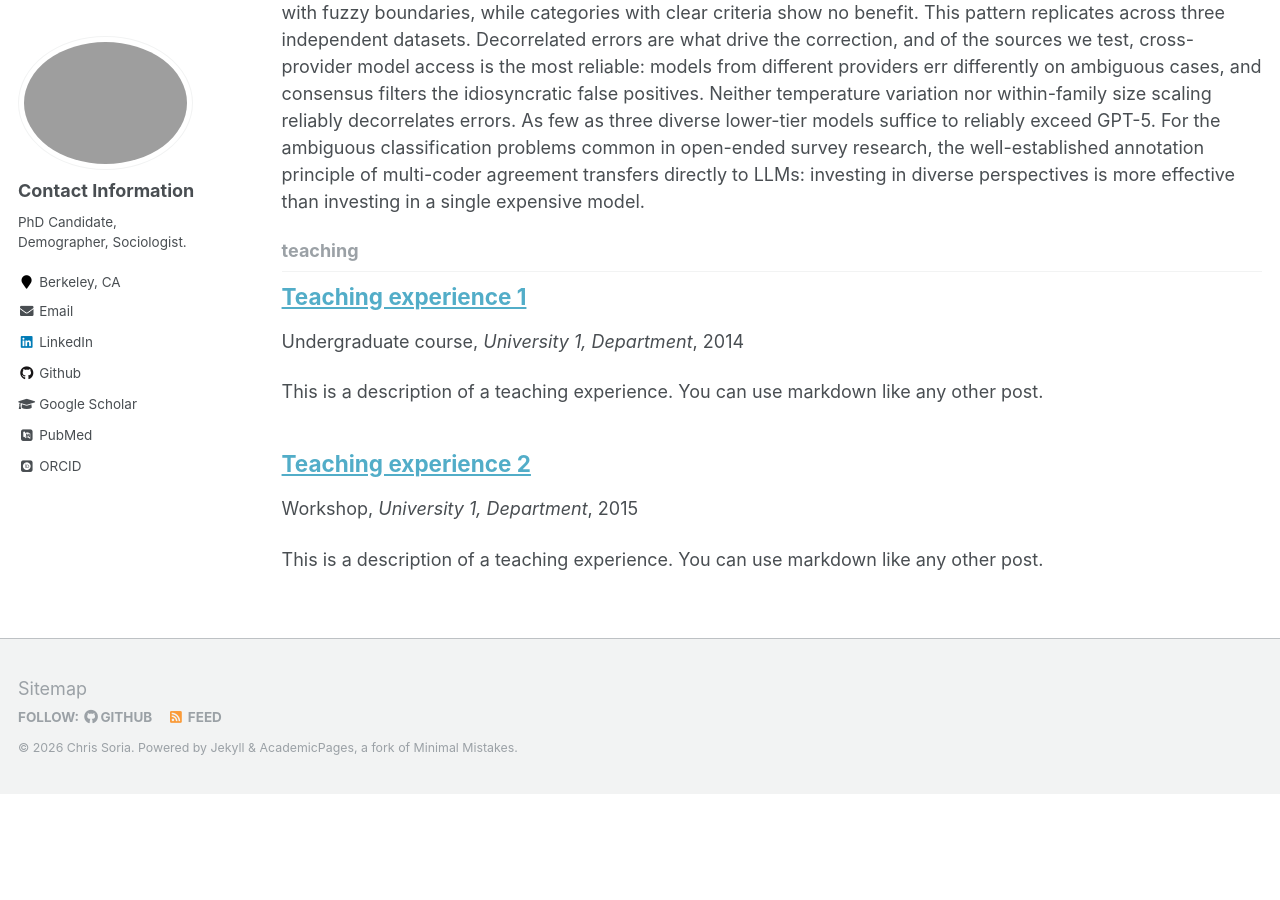
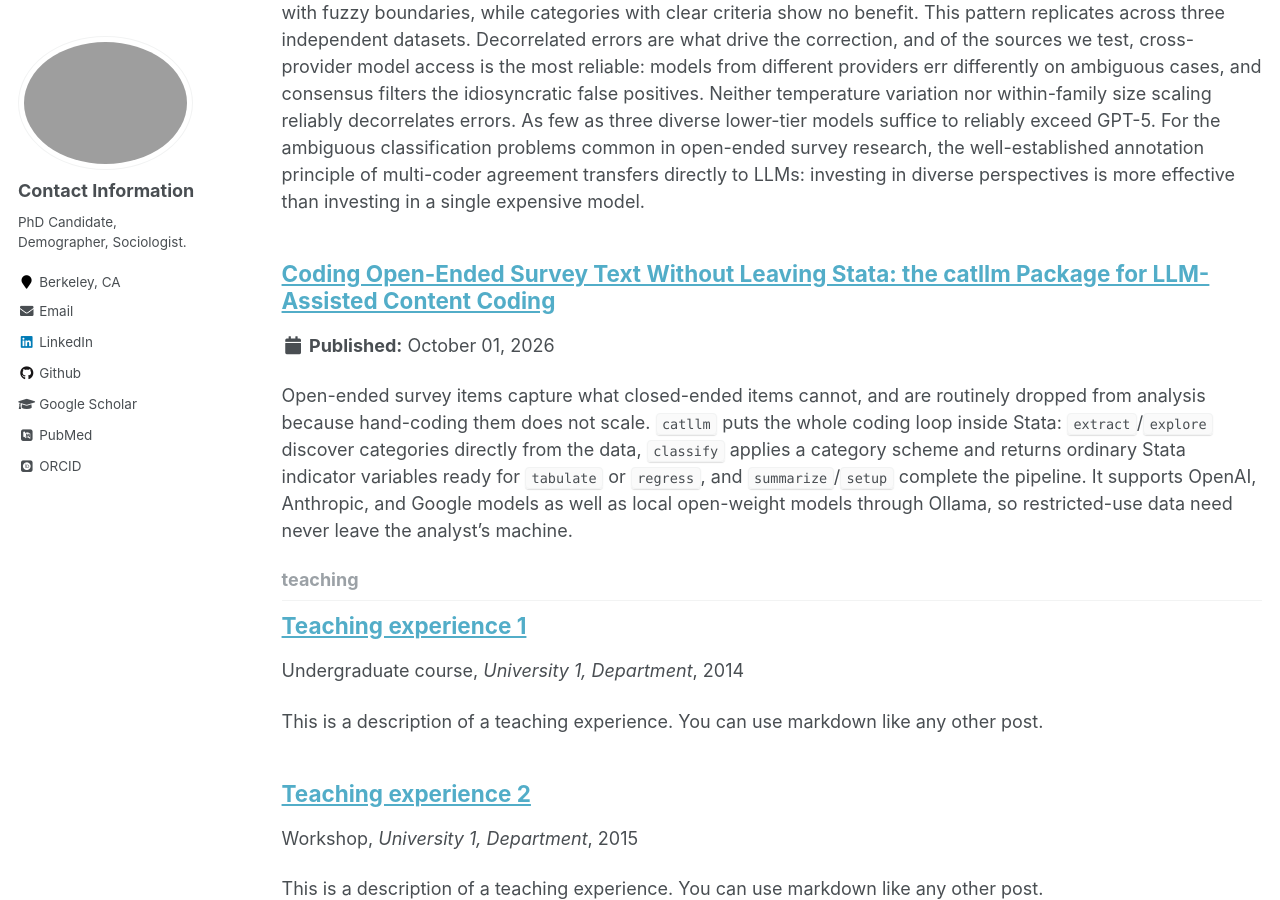
Before and after one commit to chrissoria/chrissoria.github.io, a Jekyll site: the page built from _pages/collection-archive.html, in a window 1280 px wide and 900 px high, scrolled down 12598 px. Built offline with Jekyll 4.4.1, drawn with Linux system fonts in a browser that asks for light colours; some web fonts are replaced; before the commit the page ends 13392 px from its top, so only the background shows below that.

Commit message:
Add Stata Conference 2026 poster and install instructions
Poster was shared in the conference proceedings rather than
presented in person; page links to the PDF and gives Stata
install steps for catllm.

Co-Authored-By: Claude Sonnet 5 <noreply@anthropic.com>

````diff
--- /dev/null
+++ b/_talks/2026-10-01-talk-21.md
@@ -0,0 +1,51 @@
+---
+title: "Coding Open-Ended Survey Text Without Leaving Stata: the catllm Package for LLM-Assisted Content Coding"
+collection: talks
+type: "Poster"
+permalink: /talks/2026-10-01-talk-21
+venue: "2026 Stata Conference"
+date: 2026-10-01
+location: "Boston, MA (shared in conference proceedings)"
+---
+
+Open-ended survey items capture what closed-ended items cannot, and are routinely dropped from analysis because hand-coding them does not scale. `catllm` puts the whole coding loop inside Stata: `extract`/`explore` discover categories directly from the data, `classify` applies a category scheme and returns ordinary Stata indicator variables ready for `tabulate` or `regress`, and `summarize`/`setup` complete the pipeline. It supports OpenAI, Anthropic, and Google models as well as local open-weight models through Ollama, so restricted-use data need never leave the analyst's machine.
+
+Validated against human coders on multi-label, multi-class survey free text, proprietary models agree with human annotators on 97% of straightforward items and 88–91% of complex interpretive ones, with open-weight models 1–2 points behind; a three-model ensemble reaches 98% agreement with human consensus. Across eight models and 25,664 classifications, cost for an identical job varied by a factor of 73 and wall-clock time by a factor of 18, with accuracy only loosely coupled to price.
+
+<a href="{{ site.url }}{{ site.baseurl }}/files/Soria_2026StataConference_CatLLM_Poster.pdf">Poster PDF</a>
+
+## Install catllm for Stata
+
+Requires Stata 16+ with Python integration (`python query` to verify) and Python 3.8+.
+
+```stata
+net install catllm, ///
+    from("https://raw.githubusercontent.com/chrissoria/cat-llm/main/stata-package/") ///
+    replace
+
+catllm setup                  // one-time: install the Python backend
+catllm setup, check           // probe what's installed
+```
+
+You'll also need an API key from a supported provider (OpenAI, Anthropic, or Google), or a local Ollama install if you'd rather not send data to an API. Set the key once with, e.g., `global ANTHROPIC_API_KEY : env ANTHROPIC_API_KEY`, then run:
+
+```stata
+catllm classify response,                           ///
+    categories(                                     ///
+      "Housing cost: Moved over rent, a mortgage, or affordability." ///
+      "Employment: Moved for a job, a transfer, or school."          ///
+      "Family: Moved for caregiving or to be near relatives."        ///
+      "Other: Does not fit any of the above categories.")            ///
+    apikey($ANTHROPIC_API_KEY)                      ///
+    model("claude-fable-5-1")                       ///
+    generate(reason)
+
+tab1 reason_*
+regress reason_Housing_cost age female
+```
+
+## Learn more
+
+- [CatLLM overview]({{ site.url }}{{ site.baseurl }}/catllm/) — the full ecosystem: Python, R, and Stata interfaces, plus a no-code desktop app and web tool
+- [Source and documentation](https://github.com/chrissoria/cat-llm) on GitHub
+- [catllm.com](https://catllm.com) — project landing page with more examples
````
Also changed, not shown: _posts/2026-03-13-upcoming-presentations-2026.md (+2 -0 lines), 1 other file.
